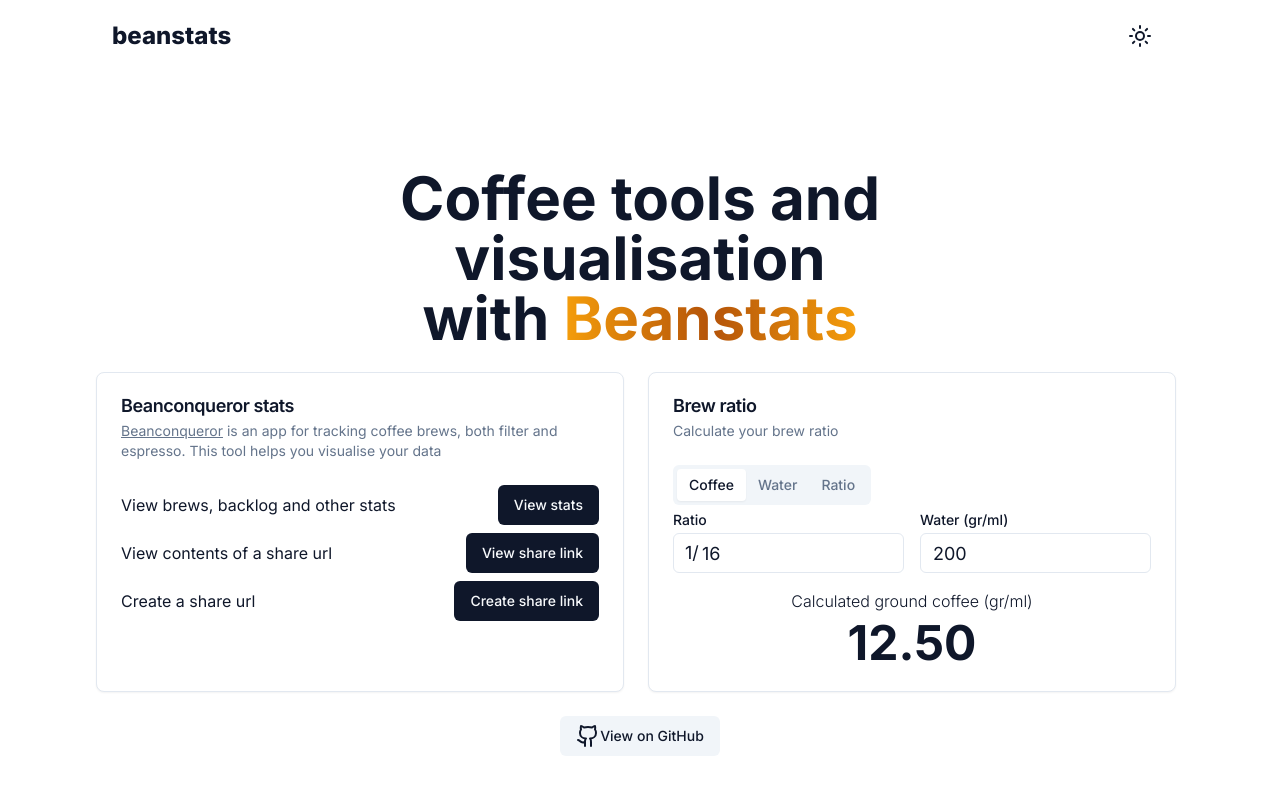
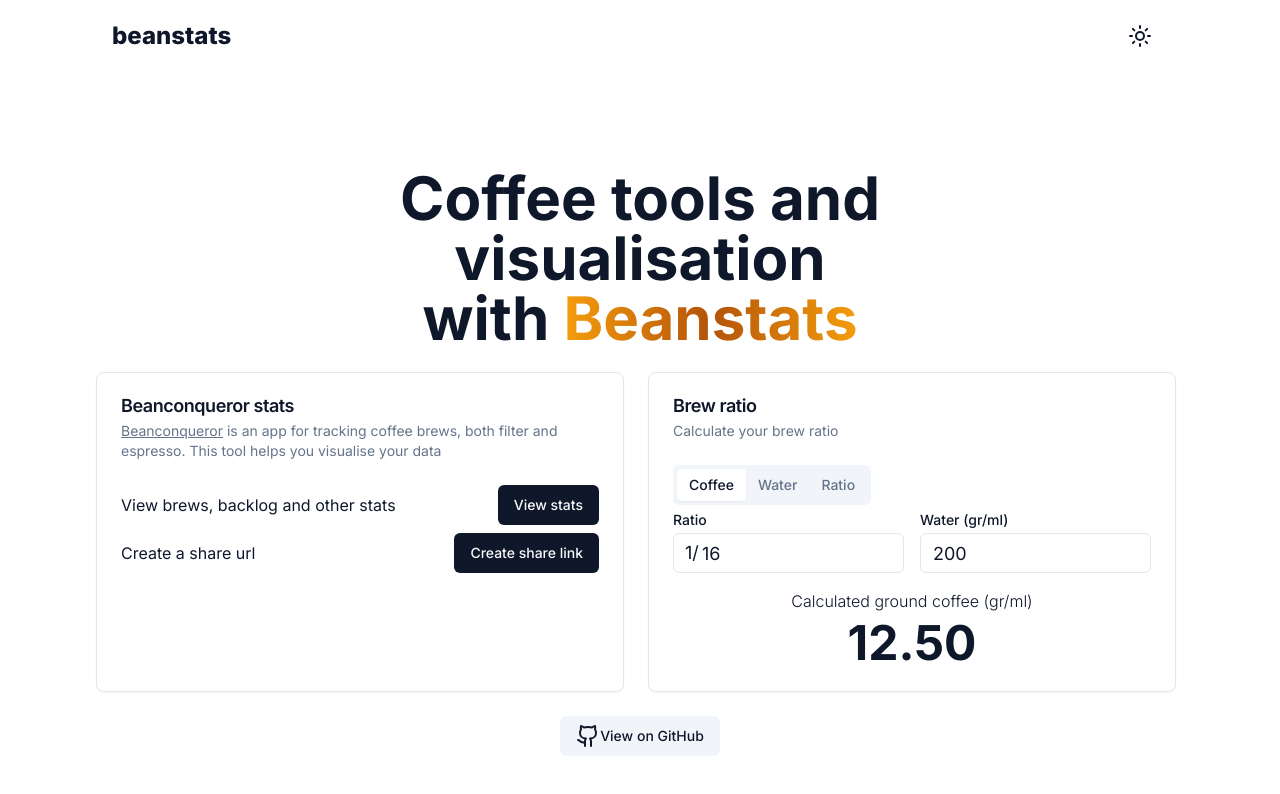
Before and after one commit to marcelblijleven/beanstats, a Next.js app: page / in a window 1280 px wide. Shown: the top 794 px of the page. Built offline with nearby package versions, Linux system fonts and the light colour scheme.

Commit message:
chore: disable view bc url for now

```diff
--- a/package.json
+++ b/package.json
@@ -7,8 +7,8 @@
     "build": "next build",
     "start": "next start",
     "lint": "next lint",
-    "pbjs": "pbjs ./src/lib/beanconqueror/proto/beanconqueror.proto -t json -o ./src/lib/beanconqueror/proto/beanconqueror.json",
-    "pbts": "pbts ./src/lib/beanconqueror/proto/beanconqueror.proto -t json-module -o ./src/lib/beanconqueror/proto/beanconqueror.json"
+    "pbjs": "./node_modules/protobufjs-cli/bin/pbjs -t static-module -w es6 src/lib/beanconqueror/proto/beanconqueror.proto -o src/lib/beanconqueror/proto/generated/beanconqueror.js",
+    "pbts": "./node_modules/protobufjs-cli/bin/pbts src/lib/beanconqueror/proto/generated/beanconqueror.js -o src/lib/beanconqueror/proto/generated/beanconqueror.d.ts"
   },
   "dependencies": {
     "@hookform/resolvers": "^3.1.1",
@@ -35,6 +35,7 @@
     "next": "13.4.4",
     "next-themes": "^0.2.1",
     "postcss": "8.4.24",
+    "protobufjs": "~7.2.3",
     "react": "18.2.0",
     "react-day-picker": "^8.7.1",
     "react-dom": "18.2.0",
--- a/src/components/bc-card.tsx
+++ b/src/components/bc-card.tsx
@@ -32,11 +32,11 @@ const BeanconquerorCard = () => (
                 button={"View stats"}
                 href={"/beanconqueror/stats"}
             />
-            <LinkDetail
-                detail={"View contents of a share url"}
-                button={"View share link"}
-                href={"/beanconqueror/share/view"}
-            />
+            {/*<LinkDetail*/}
+            {/*    detail={"View contents of a share url"}*/}
+            {/*    button={"View share link"}*/}
+            {/*    href={"/beanconqueror/share/view"}*/}
+            {/*/>*/}
             <LinkDetail
                 detail={"Create a share url"}
                 button={"Create share link"}
```
Also changed, not shown: 1 other file (tests, documents, lock files or other folders).
